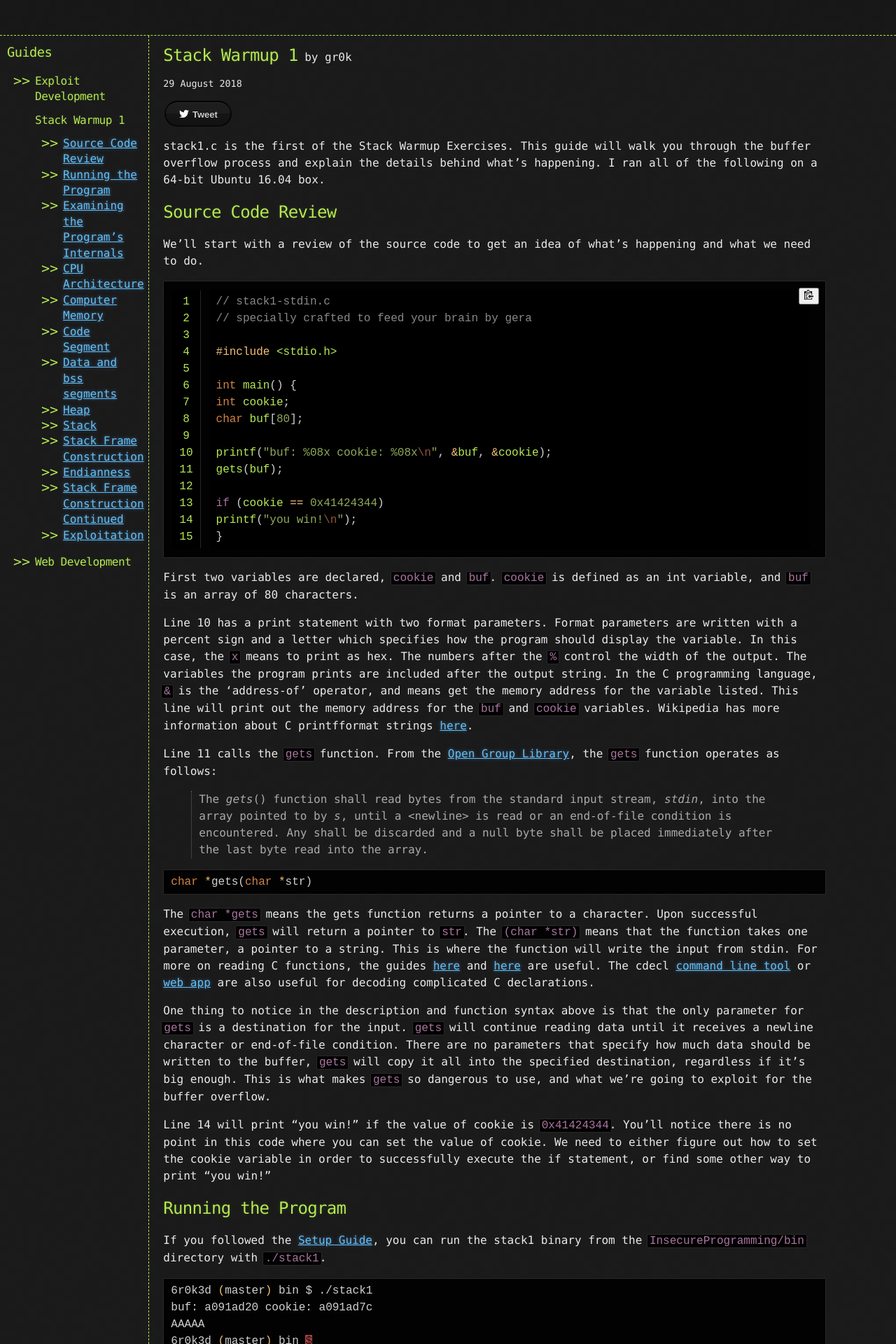
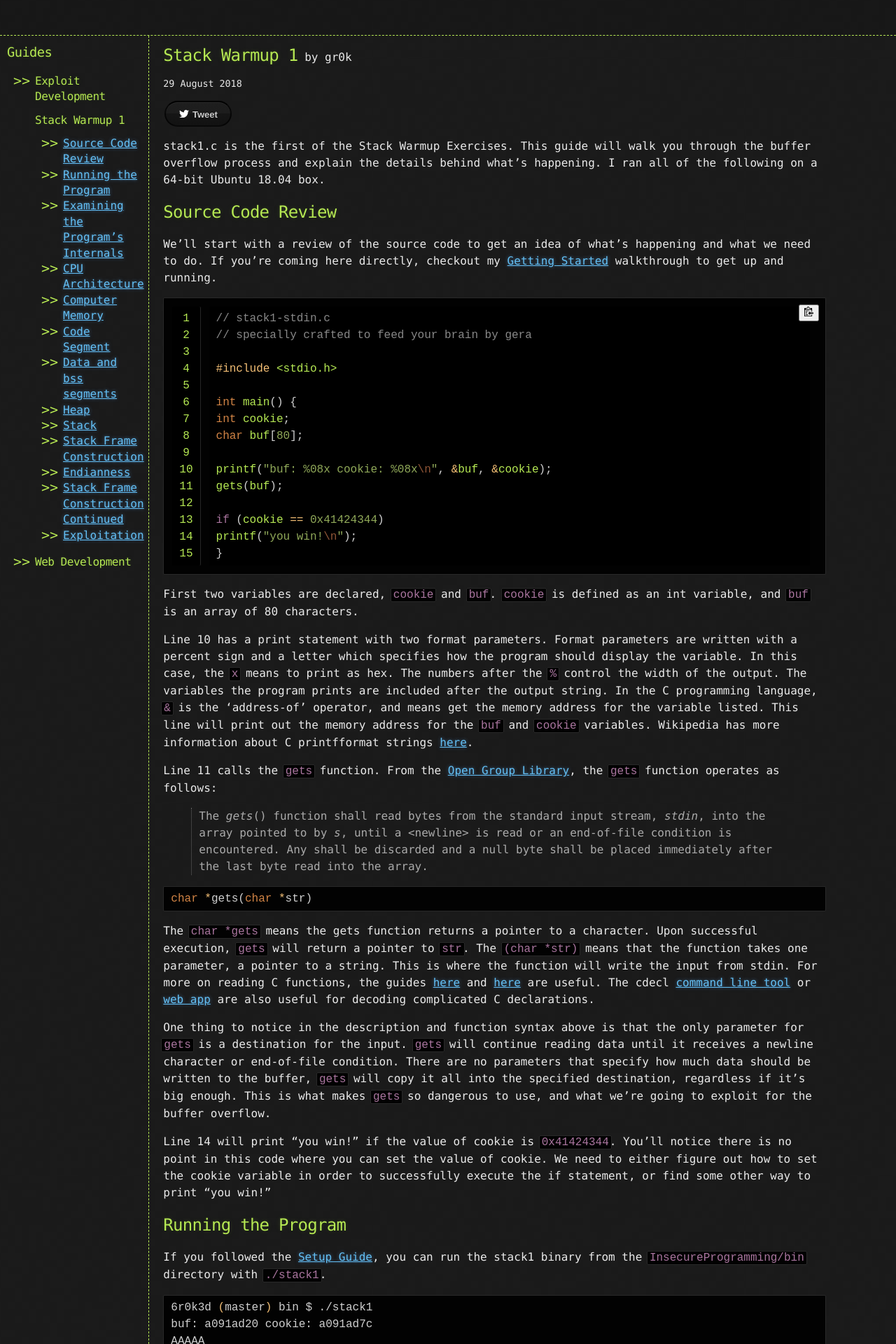
Before and after one commit to 6r0k3d/6r0k3d.github.io, a Jekyll site: the page built from _exdev/stack1.md, in a window 1280 px wide. Shown: the part 449-2369 px from the top of the page at 70% size. Built offline with Jekyll 4.4.1, drawn with Linux system fonts in a browser that asks for light colours; nearby versions of some CDN libraries; comment, search, counter and statistics services are not loaded.

Commit message:
Minor fixes

```diff
--- a/_exdev/stack1.md
+++ b/_exdev/stack1.md
@@ -8,11 +8,12 @@ github_comments_issueid: 4
 permalink: /exdev/stack1.html
 date: 29 Aug 2018
 ---
-stack1.c is the first of the Stack Warmup Exercises. This guide will walk you through the buffer overflow process and explain the details behind what's happening. I ran all of the following on a 64-bit Ubuntu 16.04 box.
+stack1.c is the first of the Stack Warmup Exercises. This guide will walk you through the buffer overflow process and explain the details behind what's happening. I ran all of the following on a 64-bit Ubuntu 18.04 box.
 
 ## Source Code Review
 
-We'll start with a review of the source code to get an idea of what's happening and what we need to do.
+We'll start with a review of the source code to get an idea of what's happening and what we need to do. If you're coming here directly, checkout my [Getting Started](https://techcrucible.net/exdev/intro.html) walkthrough to get up and running.
+
 <div class="code-container">
 {% highlight c linenos %}
 // stack1-stdin.c
```
Also changed, not shown: _exdev/intro.md (+1 -1 lines).
